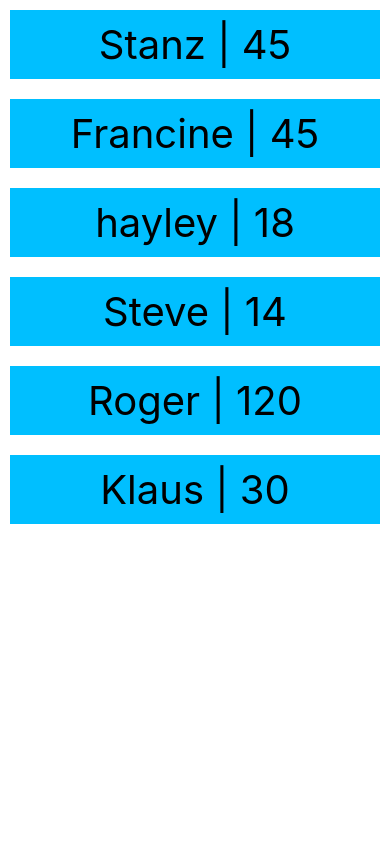
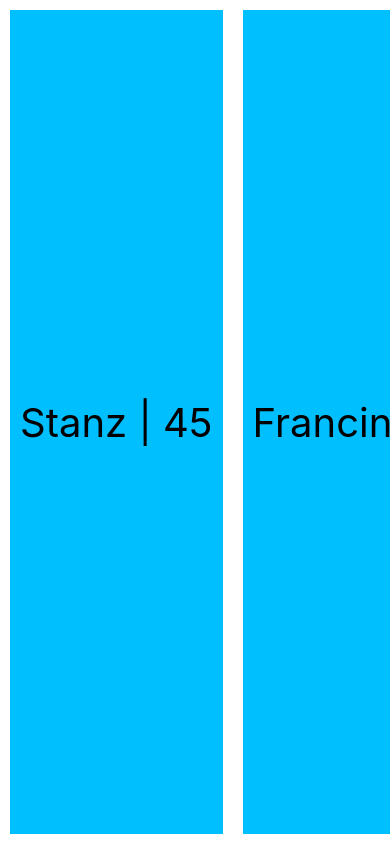
Before and after one commit to torea-patissier/ExosReactNative, a React Native app: screen / in a window 390 px wide. Built offline with nearby package versions, Linux system fonts and the light colour scheme.

Commit message:
exo 11 useless

```diff
--- a/App.js
+++ b/App.js
@@ -1,6 +1,6 @@
 // Exercice 1
 import React, { useState } from "react";
-import { View, StyleSheet, Text,FlatList } from "react-native";
+import { View, StyleSheet, Text,FlatList, RefreshControl } from "react-native";
 import { color } from "react-native/Libraries/Components/View/ReactNativeStyleAttributes";
 
 export default function App() {
@@ -34,6 +34,13 @@ export default function App() {
       data={obj}
       renderItem={result}
       keyExtractor={ (item,index) => index.toString()}
+      horizontal={true}
+      refreshControl={
+        <RefreshControl
+        refreshing={true}
+        // onRefresh={onRefresh}
+        />
+      }
       /**
        * Si je n'ai pas d'id alors je me base sur l'index du tableau obj [0] = Stanz,
        * [1] = Francine etc..
```
